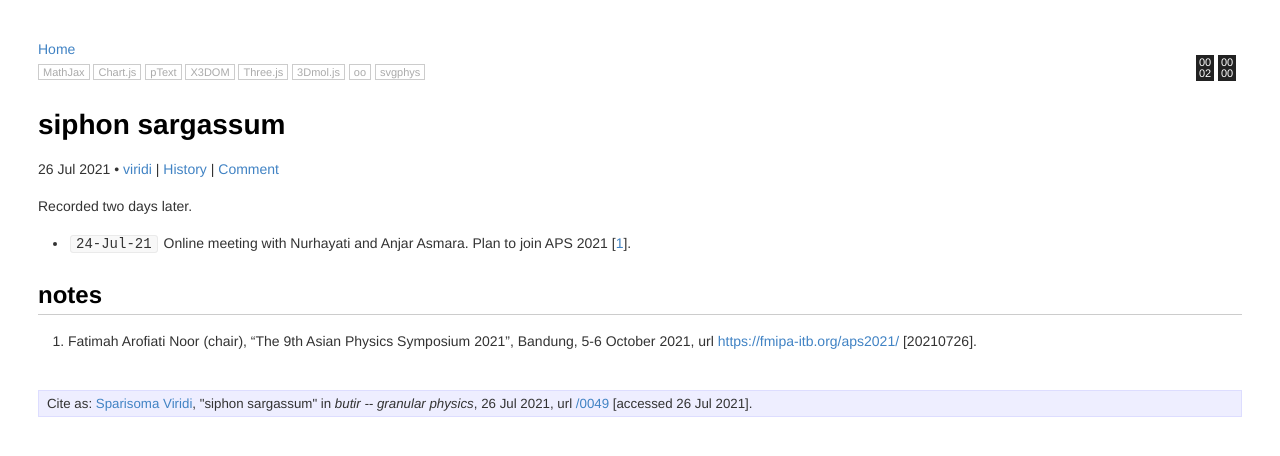
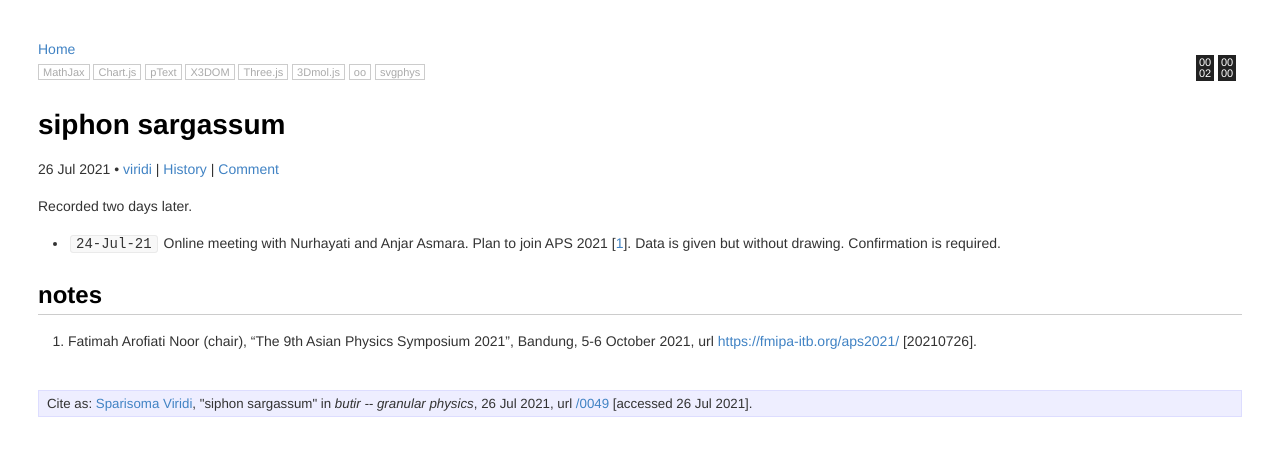
Before and after one commit to dudung/butir, a Jekyll site: the page built from _posts/0/04/2021-07-24-siphon-sargassum.md, in a window 1280 px wide. Shown: the top 456 px of the page. Built offline with Jekyll 4.4.1, drawn with Linux system fonts in a browser that asks for light colours.

Commit message:
fin today

```diff
--- a/_posts/0/04/2021-07-24-siphon-sargassum.md
+++ b/_posts/0/04/2021-07-24-siphon-sargassum.md
@@ -20,7 +20,7 @@ twitter_username: 6unpnp
 nodes: ['0000', '0002']
 ---
 Recorded two days later.
-+ `24-Jul-21` Online meeting with Nurhayati and Anjar Asmara. Plan to join APS 2021 [[1](#r01)].
++ `24-Jul-21` Online meeting with Nurhayati and Anjar Asmara. Plan to join APS 2021 [[1](#r01)]. Data is given but without drawing. Confirmation is required.
 
 <!--br /><br /><br /><br /><br /><br /><br /><br /><br /><br /><br /><br /><br /><br /><br /><br /><br /><br /><br /><br /><br /><br /><br /><br /><br /><br /><br /><br /><br /><br /><br /><br /-->
 
```
